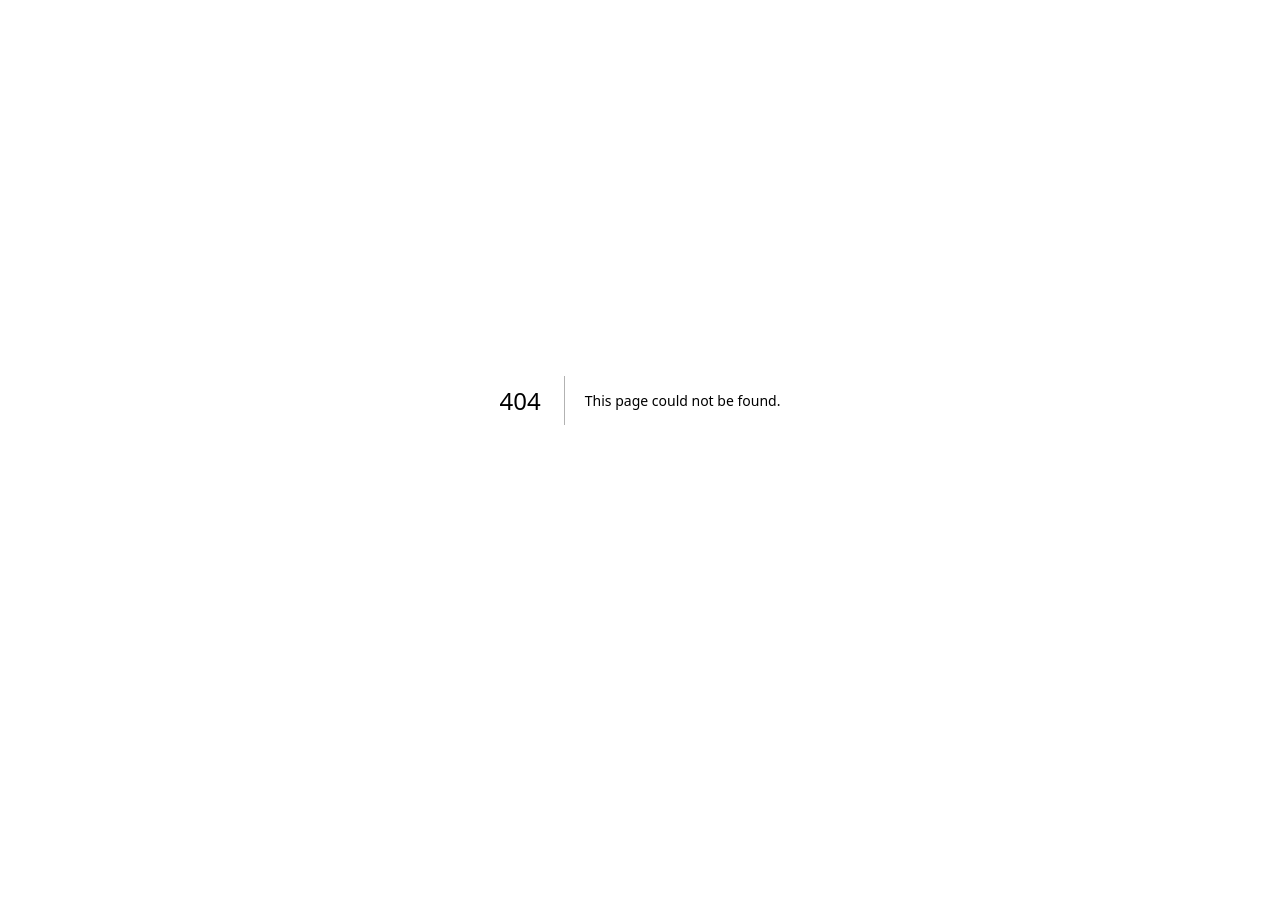
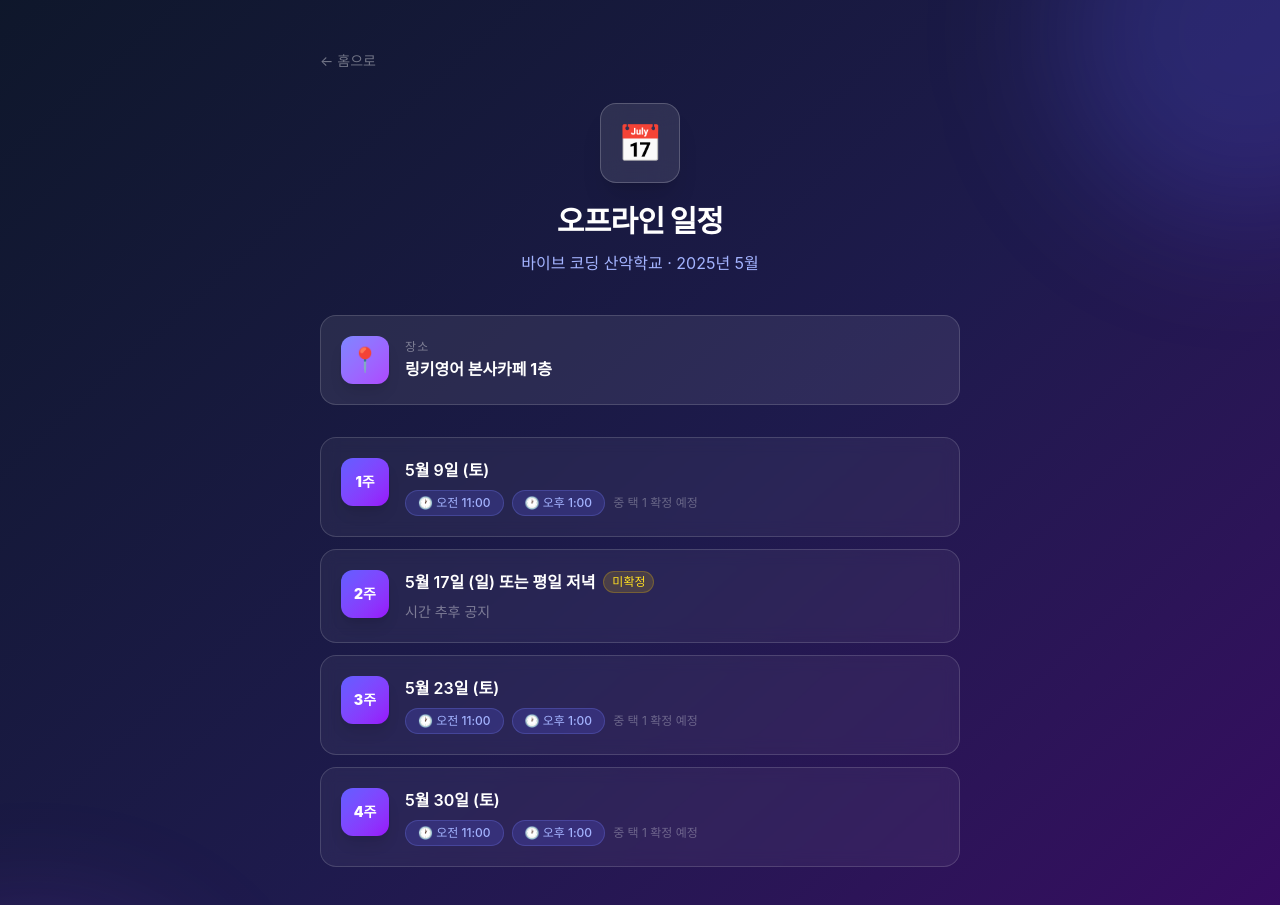
Before and after one commit to everystart2020-eric/vibe-coding-mountain, a Next.js app: page /schedule in a window 1280 px wide. Before the commit this address had no page. Shown: the top 905 px of the page. Before the commit the page ends 800 px from the top, so only its background shows below. Built offline with nearby package versions, Linux system fonts and the light colour scheme; a web font is replaced by a local one.

Commit message:
feat: add offline schedule page with venue info
- New /schedule page showing 4-week May schedule at 링키영어 본사카페 1층
- Time slot options (11am/1pm) with unconfirmed week 2 marked
- Add schedule entry card on main page linking to /schedule

```diff
--- a/src/app/page.tsx
+++ b/src/app/page.tsx
@@ -229,6 +229,27 @@ export default function HomePage() {
           </Link>
         </div>
 
+        {/* 오프라인 일정 */}
+        <div className="mt-6">
+          <Link href="/schedule">
+            <div className="group relative rounded-2xl border border-indigo-400/25 overflow-hidden transition-all duration-300 hover:scale-[1.01] hover:shadow-2xl cursor-pointer hover:border-indigo-400/45">
+              <div className="absolute inset-0 bg-gradient-to-r from-indigo-500/10 to-purple-500/10 group-hover:from-indigo-500/20 group-hover:to-purple-500/20 transition-all" />
+              <div className="relative p-5 flex items-center gap-4">
+                <div className="w-14 h-14 rounded-xl bg-gradient-to-br from-indigo-400 to-purple-500 flex items-center justify-center text-2xl shadow-lg flex-shrink-0">
+                  📅
+                </div>
+                <div className="flex-1">
+                  <h3 className="text-indigo-300 font-bold text-base mb-0.5">오프라인 일정 확인</h3>
+                  <p className="text-white/50 text-xs leading-relaxed">5월 매주 토요일 · 링키영어 본사카페 1층 · 시간 선택 가능</p>
+                </div>
+                <div className="text-indigo-400/50 group-hover:text-indigo-400 transition-all text-lg flex-shrink-0 group-hover:translate-x-1 duration-300">
+                  →
+                </div>
+              </div>
+            </div>
+          </Link>
+        </div>
+
         <div className="mt-8 text-center text-white/20 text-xs space-y-1">
           <p>Claude Code + Next.js로 만든 바이브 코딩 학습 플랫폼</p>
           <p>진행 상황은 브라우저에 자동 저장됩니다</p>
--- /dev/null
+++ b/src/app/schedule/page.tsx
@@ -0,0 +1,133 @@
+import Link from "next/link"
+
+const WEEKS = [
+  {
+    week: 1,
+    date: "5월 9일 (토)",
+    times: ["오전 11:00", "오후 1:00"],
+    confirmed: true,
+  },
+  {
+    week: 2,
+    date: "5월 17일 (일) 또는 평일 저녁",
+    times: ["미정"],
+    confirmed: false,
+  },
+  {
+    week: 3,
+    date: "5월 23일 (토)",
+    times: ["오전 11:00", "오후 1:00"],
+    confirmed: true,
+  },
+  {
+    week: 4,
+    date: "5월 30일 (토)",
+    times: ["오전 11:00", "오후 1:00"],
+    confirmed: true,
+  },
+]
+
+const VENUE = {
+  name: "링키영어 본사카페 1층",
+  address: "",
+}
+
+export default function SchedulePage() {
+  return (
+    <div className="min-h-screen bg-gradient-to-br from-slate-900 via-indigo-950 to-purple-950 relative overflow-hidden">
+      <div className="absolute inset-0 overflow-hidden pointer-events-none">
+        <div className="absolute -top-40 -right-40 w-96 h-96 bg-indigo-500/20 rounded-full blur-3xl" />
+        <div className="absolute -bottom-40 -left-40 w-96 h-96 bg-purple-500/20 rounded-full blur-3xl" />
+      </div>
+
+      <div className="relative max-w-2xl mx-auto px-4 py-12">
+        <Link href="/" className="inline-flex items-center gap-2 text-white/40 hover:text-white/70 text-sm mb-8 transition-colors">
+          ← 홈으로
+        </Link>
+
+        <div className="text-center mb-10">
+          <div className="inline-flex items-center justify-center w-20 h-20 rounded-2xl bg-white/10 backdrop-blur-md border border-white/20 text-4xl mb-5 shadow-xl">
+            📅
+          </div>
+          <h1 className="text-3xl font-black text-white mb-3 tracking-tight">
+            오프라인 일정
+          </h1>
+          <p className="text-indigo-300 text-base">
+            바이브 코딩 산악학교 · 2025년 5월
+          </p>
+        </div>
+
+        {/* 장소 카드 */}
+        <div className="mb-8 rounded-2xl bg-white/8 border border-white/15 p-5 flex items-center gap-4">
+          <div className="w-12 h-12 rounded-xl bg-gradient-to-br from-indigo-400 to-purple-500 flex items-center justify-center text-2xl flex-shrink-0 shadow-lg">
+            📍
+          </div>
+          <div>
+            <p className="text-white/40 text-xs mb-0.5 uppercase tracking-widest">장소</p>
+            <p className="text-white font-bold text-base">{VENUE.name}</p>
+            {VENUE.address && (
+              <p className="text-white/50 text-sm mt-0.5">{VENUE.address}</p>
+            )}
+          </div>
+        </div>
+
+        {/* 주차별 일정 */}
+        <div className="flex flex-col gap-3 mb-10">
+          {WEEKS.map((w) => (
+            <div
+              key={w.week}
+              className="rounded-2xl border border-white/15 bg-white/5 backdrop-blur-sm p-5"
+            >
+              <div className="flex items-start gap-4">
+                <div className="flex-shrink-0 w-12 h-12 rounded-xl bg-gradient-to-br from-indigo-500 to-purple-600 flex items-center justify-center shadow-lg">
+                  <span className="text-white font-black text-sm">{w.week}주</span>
+                </div>
+
+                <div className="flex-1">
+                  <div className="flex items-center gap-2 mb-2 flex-wrap">
+                    <p className="text-white font-semibold text-base">{w.date}</p>
+                    {!w.confirmed && (
+                      <span className="text-xs px-2 py-0.5 rounded-full bg-yellow-400/15 text-yellow-300 border border-yellow-400/25">
+                        미확정
+                      </span>
+                    )}
+                  </div>
+
+                  {w.times[0] === "미정" ? (
+                    <p className="text-white/40 text-sm">시간 추후 공지</p>
+                  ) : (
+                    <div className="flex flex-wrap gap-2 items-center">
+                      {w.times.map((t) => (
+                        <span
+                          key={t}
+                          className="text-xs px-3 py-1 rounded-full bg-indigo-500/20 text-indigo-300 border border-indigo-400/25 font-medium"
+                        >
+                          🕐 {t}
+                        </span>
+                      ))}
+                      <span className="text-white/30 text-xs">중 택 1 확정 예정</span>
+                    </div>
+                  )}
+                </div>
+              </div>
+            </div>
+          ))}
+        </div>
+
+        {/* 안내 */}
+        <div className="rounded-2xl bg-indigo-500/10 border border-indigo-400/20 p-5 mb-8">
+          <h3 className="text-indigo-300 font-semibold text-sm mb-3">📌 참가 안내</h3>
+          <ul className="space-y-2 text-white/60 text-sm">
+            <li>· 각 주차 시간은 신청자 수렴 후 최종 확정됩니다</li>
+            <li>· 노트북을 지참해주세요</li>
+            <li>· 사전 온라인 학습 후 오프라인 실습을 진행합니다</li>
+          </ul>
+        </div>
+
+        <div className="text-center text-white/20 text-xs">
+          <p>문의는 강사에게 직접 연락해주세요</p>
+        </div>
+      </div>
+    </div>
+  )
+}
```
